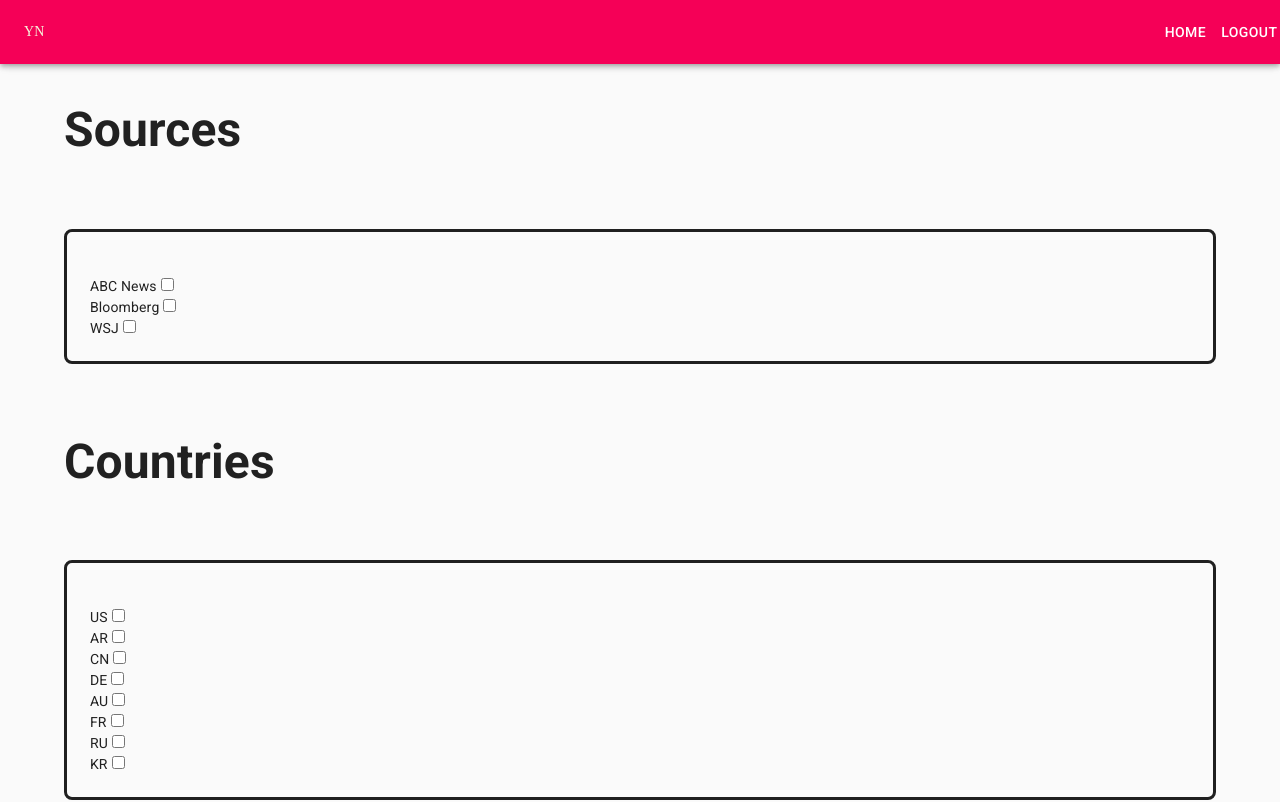
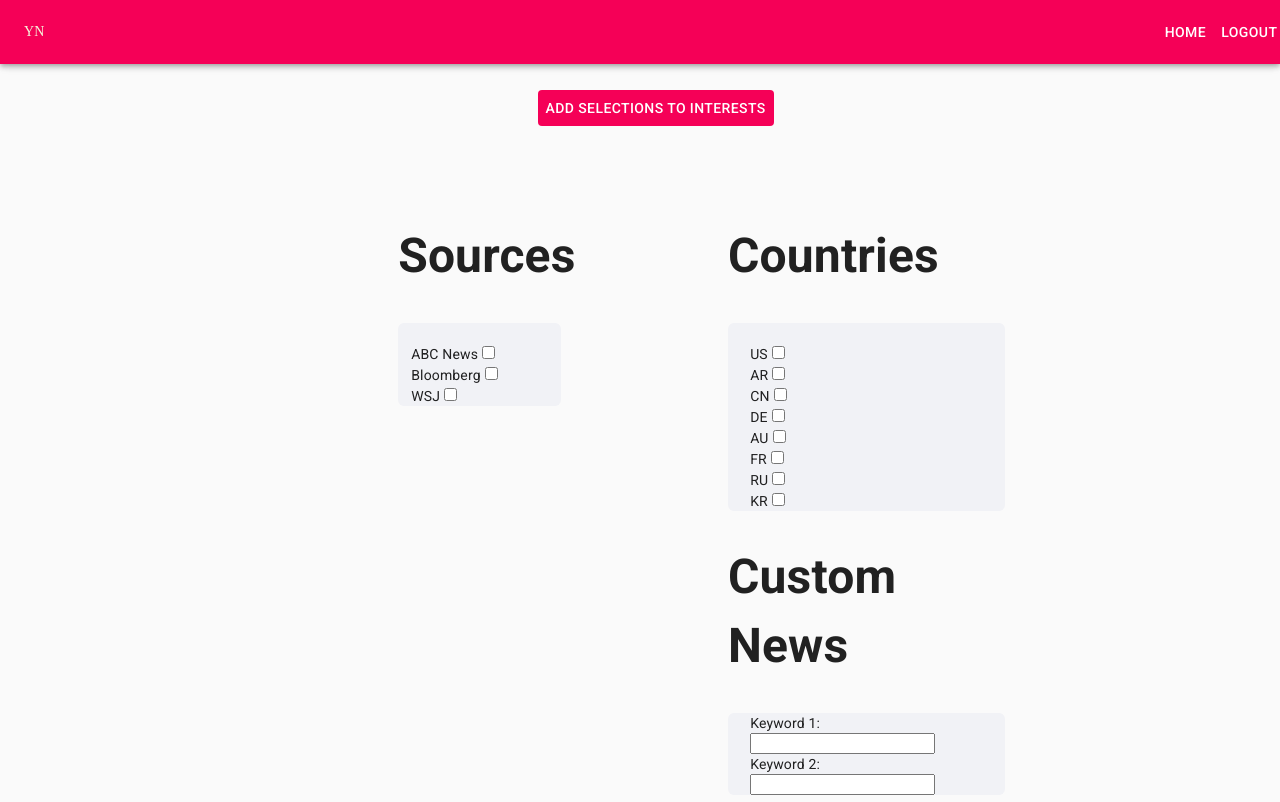
Before and after one commit to SatLibRe/yourNews-frontend, a React (Create React App) app: page /selectinterests in a window 1280 px wide. Shown: the top 802 px of the page. Built offline with nearby package versions, Linux system fonts and the light colour scheme; no server answers.

Commit message:
select interests margin grid changes

```diff
--- a/src/App.css
+++ b/src/App.css
@@ -75,7 +75,6 @@
   margin-left: 8%;
 }
 
-
 .source-container {
   margin: 10%;
   border-radius: 6px;
@@ -83,12 +82,33 @@
   background-color: #f1f2f6;
 }
 
+
 .master-container{
   display: grid;
-  grid-template-columns: 33% 33% 33%
+  grid-template-columns: 50% 50%
 }
 
 /* Select Interests */
+
+#submit-button {
+  background: #f50057;
+  color: white;
+  margin-left: 42%;;
+  margin-top: 2%;
+}
+
+.selection-container {
+  margin: 10%;
+  height: fit-content;
+  width: fit-content;
+}
+
+.sources-selection-container {
+  margin: 10%;
+  margin-left: 60%;
+  height: fit-content;
+  width: fit-content;
+}
 
 #select-interests {
   margin-left: 85%;
@@ -101,12 +121,17 @@
 }
 
 .inner-choose-div {
-  margin: 2%;
+  margin-left: 8%;
+  background-color: #f1f2f6;
+  border-radius: 6px;
+}
+.inner-inner-choose-div {
+  margin: 8%;
 }
 
 
 .choose-headers {
-  margin-left: 5%;
+  margin-left: 8%;
   font-size: 48px;
 }
 
@@ -142,9 +167,3 @@
 .signin-button {
   background: #f50057;
 }
-
-#submit-button {
-  background: #f50057;
-  color: white;
-  margin-left: 42%;;
-}
--- a/src/routes/SelectInterests.js
+++ b/src/routes/SelectInterests.js
@@ -44,10 +44,12 @@ class SelectInterests extends React.Component {
             <React.Fragment>
             <Nav history={this.props.history}/>
                 <form onSubmit={this.props.handleSelectInterests}>
-
+                    <Button id="submit-button" type="submit" value="Submit"> Add Selections to Interests  </Button>
+                    <div className="master-container">
+                        <div className="sources-selection-container">
                         <h1 className="choose-headers"> Sources </h1>
-                <div className="source-choose-div">
                             <div className="inner-choose-div">
+                                <div className="inner-inner-choose-div">
                                 {this.state.sources.map(source =>
                                     <label key={source.id}>
                                         <br/>
@@ -60,10 +62,12 @@ class SelectInterests extends React.Component {
                                     </label> )}
                                 </div>
                             </div>
+                        </div>
 
+                        <div className="selection-container">
                         <h1 className="choose-headers"> Countries </h1>
-                <div className="source-choose-div">
                             <div className="inner-choose-div">
+                                <div className="inner-inner-choose-div">
                                     {this.state.countries.map(country =>
                                     <label key={country.id}>
                                         <br/>
@@ -76,10 +80,12 @@ class SelectInterests extends React.Component {
                                     </label> )}
                                 </div>
                             </div>
+                        {/* </div> */}
 
+                        {/* <div className="selection-container"> */}
                         <h1 className="choose-headers"> Custom News </h1>
-                <div className="source-choose-div">
                             <div className="inner-choose-div">
+                                <div className="inner-inner-choose-div">
                                     <label>
                                         Keyword 1: <input type="text" name="custom1" value={this.props.custom1} onChange={this.props.handleCustomFormChange} />
                                         <br></br>
@@ -87,9 +93,8 @@ class SelectInterests extends React.Component {
                                     </label>
                                 </div>
                             </div>
-                   <Button id="submit-button" type="submit" value="Submit"> Add Selections to Interests  </Button>
-
-
+                        </div>
+                    </div>
                 </form>
         </React.Fragment>
         )
```
Lines whose indentation alone changed are shown as unchanged.
